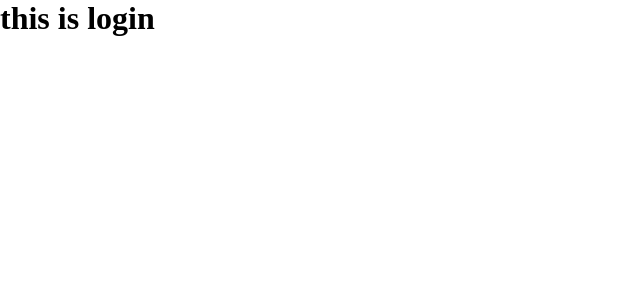
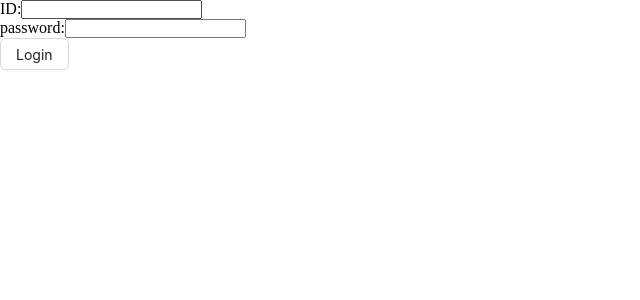
Before and after one commit to neelimapriya/ph-university-client, a React (Vite) app: page /login in a window 1280 px wide. Shown: the top 300 px of the page, without its empty margins (0-640 px from the left). Built offline with nearby package versions, Linux system fonts and the light colour scheme.

Commit message:
add user in redux

```diff
--- a/package.json
+++ b/package.json
@@ -12,6 +12,7 @@
   "dependencies": {
     "@reduxjs/toolkit": "^2.5.0",
     "antd": "^5.23.0",
+    "jwt-decode": "^4.0.0",
     "react": "^18.3.1",
     "react-dom": "^18.3.1",
     "react-hook-form": "^7.54.2",
--- a/src/pages/Login.tsx
+++ b/src/pages/Login.tsx
@@ -1,11 +1,43 @@
-import React from 'react';
+import { Button } from "antd";
+import { useForm } from "react-hook-form";
+import { useLoginMutation } from "../redux/features/auth/authApi";
+import { useAppDispatch } from "../redux/hook";
+import { setUser } from "../redux/features/auth/authSlice";
+import { verifyToken } from "../utils/verifyToken";
+
 
 const Login = () => {
-    return (
-        <div>
-            <h1>this is login</h1>
-        </div>
-    );
+  const dispatch=useAppDispatch()
+  const { register, handleSubmit } = useForm();
+  const [login,{error}]=useLoginMutation()
+  // console.log(data);
+  // console.log(error);
+
+  const onSubmit = async(data) => {
+    const userInfo={
+        id:data.userId,
+        password:data.password
+    }
+    const res=await login(userInfo).unwrap()
+    const user=verifyToken(res.data.accessToken)
+    console.log(user);
+    dispatch(setUser({user:user,token:res.data.accessToken}))
+    console.log(res);
+  };
+
+  return (
+    <form  onSubmit={handleSubmit(onSubmit)}>
+      <div>
+        <label htmlFor="id">ID:</label>
+        <input type="text" id="id" {...register('userId')}/>
+      </div>
+      <div>
+        <label htmlFor="password">password:</label>
+        <input type="text" id="password" {...register('password')}/>
+      </div>
+      <Button htmlType="submit">Login</Button>
+    </form>
+  );
 };
 
 export default Login;
--- a/src/redux/api/baseApi.ts
+++ b/src/redux/api/baseApi.ts
@@ -2,6 +2,8 @@
 
 export const baseApi = createApi({
   reducerPath: "baseApi",
-  baseQuery: fetchBaseQuery({ baseUrl: "http://localhost:5000/api/v1" }),
+  baseQuery: fetchBaseQuery({ baseUrl: "http://localhost:5000/api/v1" ,
+    credentials:'include',
+  }),
   endpoints: () => ({}),
 });
--- a/src/redux/store.ts
+++ b/src/redux/store.ts
@@ -1,12 +1,16 @@
 import { configureStore } from "@reduxjs/toolkit";
-import authReducer from './features/auth/authSlice'
+import authReducer from "./features/auth/authSlice";
+import { baseApi } from "./api/baseApi";
 
-export const store=configureStore({
-    reducer:{
-        auth:authReducer,
-    }
-})
+export const store = configureStore({
+  reducer: {
+    [baseApi.reducerPath]: baseApi.reducer,
+    auth: authReducer,
+  },
+  middleware: (getDefaultMiddlewares) =>
+    getDefaultMiddlewares().concat(baseApi.middleware),
+});
 
-export type RootState = ReturnType<typeof store.getState>
+export type RootState = ReturnType<typeof store.getState>;
 // Inferred type: {posts: PostsState, comments: CommentsState, users: UsersState}
-export type AppDispatch = typeof store.dispatch
+export type AppDispatch = typeof store.dispatch;
--- a/src/utils/verifyToken.ts
+++ b/src/utils/verifyToken.ts
@@ -0,0 +1,5 @@
+import { jwtDecode } from "jwt-decode"
+
+export const verifyToken=(token:string)=>{
+return jwtDecode(token)
+}
```
Also changed, not shown: 1 other file (tests, documents, lock files or other folders).
